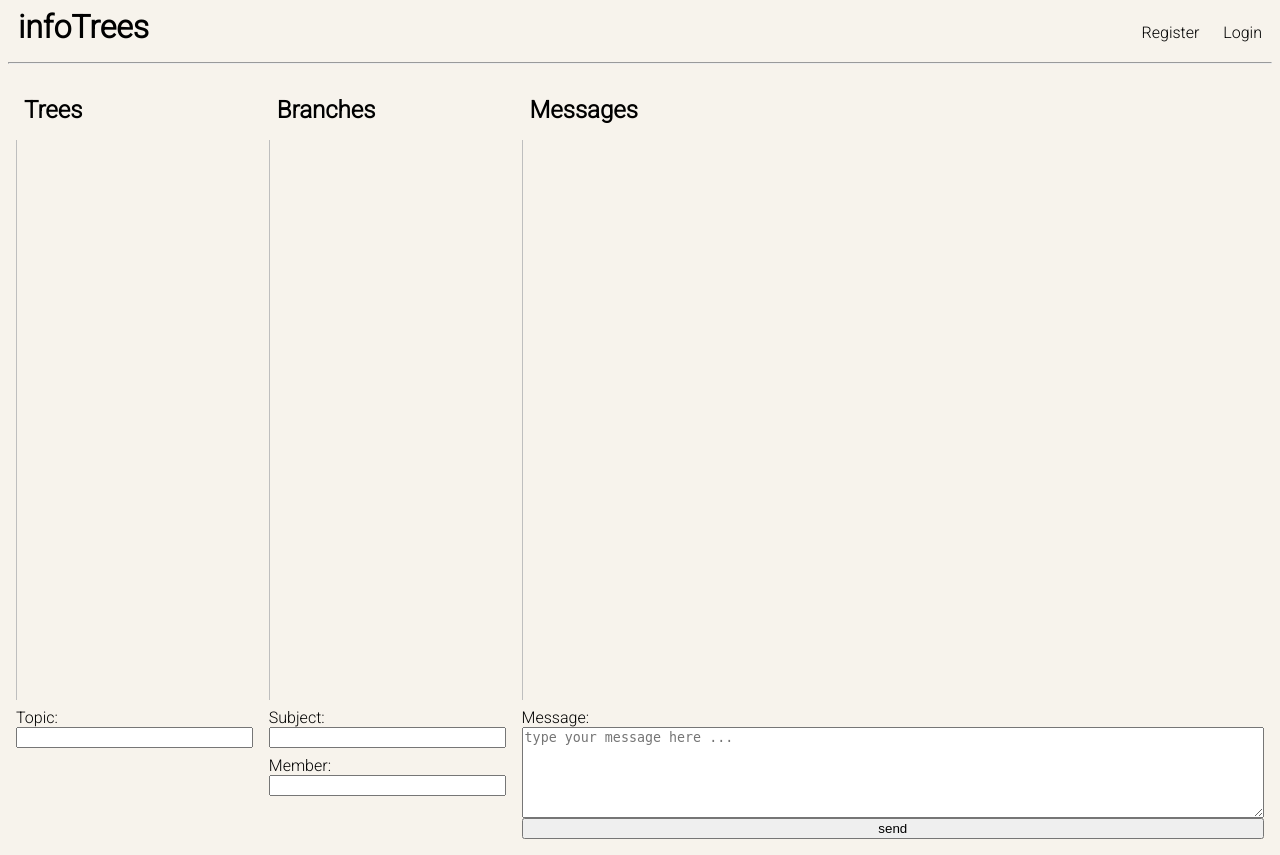
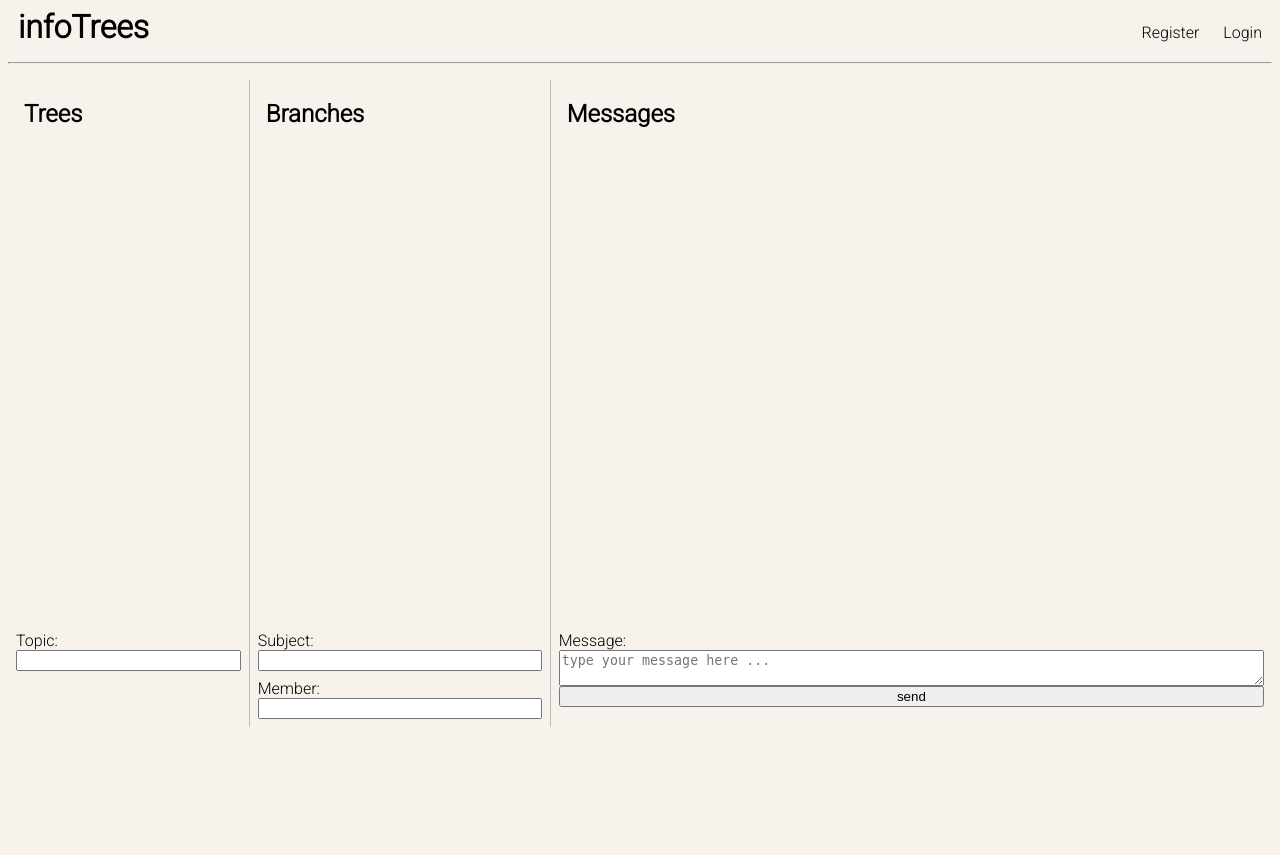
Before and after one commit to pxp888/infotree, a Django app: template forest/templates/forest/home.html in a window 1280 px wide. After the commit the page ends 727 px from the top, so only its background shows below. Run offline with Django 4.2, Linux system fonts and the light colour scheme; the template is opened without the code that fills it, so the values that code supplies are empty.

Commit message:
update css

```diff
--- a/static/css/style.css
+++ b/static/css/style.css
@@ -16,23 +16,12 @@ body {
 .genericForm2 {
     display: flex;
     flex-direction: column;
-
     margin: .5rem;
 }
 
 .genericForm2 textarea {
     grid-column-start: 1;
     grid-column-end: 3;
-    min-height: 5.3rem;
-}
-
-#mains {
-    display: grid;
-    grid-template-columns: 1fr 1fr 3fr;
-}
-
-#mains h2 {
-    margin: 1rem;
 }
 
 .hiddenform, .hidden {
@@ -43,15 +32,48 @@ body {
 }
 
 
+#mains {
+    display: grid;
+    grid-template-columns: 1fr 1fr 3fr;
+    overflow-x: auto;
+}
+
+
+.mainsection {
+
+    font-family: Roboto;
+
+}
+
+.mainsection h2 {
+    margin-left: 1rem;
+}
+
 .itemlist {
+    height: calc(100vh - 325px);
     overflow-y: auto;
-    height: 70vh;
-    /* background-color: var(--list_back_color); */
-    /* border: 1px solid rgb(190, 190, 190); */
-    border-left: 1px solid rgb(190, 190, 190);
 
     margin: .5rem;
 }
+
+
+
+#tree_section {
+    min-width: 200px;
+}
+
+
+#branch_section {
+    border-left: 1px solid rgb(190, 190, 190);
+    min-width: 300px;
+}
+
+#node_section {
+    border-left: 1px solid rgb(190, 190, 190);
+    min-width: 400px;
+}
+
+
 
 .listitem {
     background-color: white;
```
